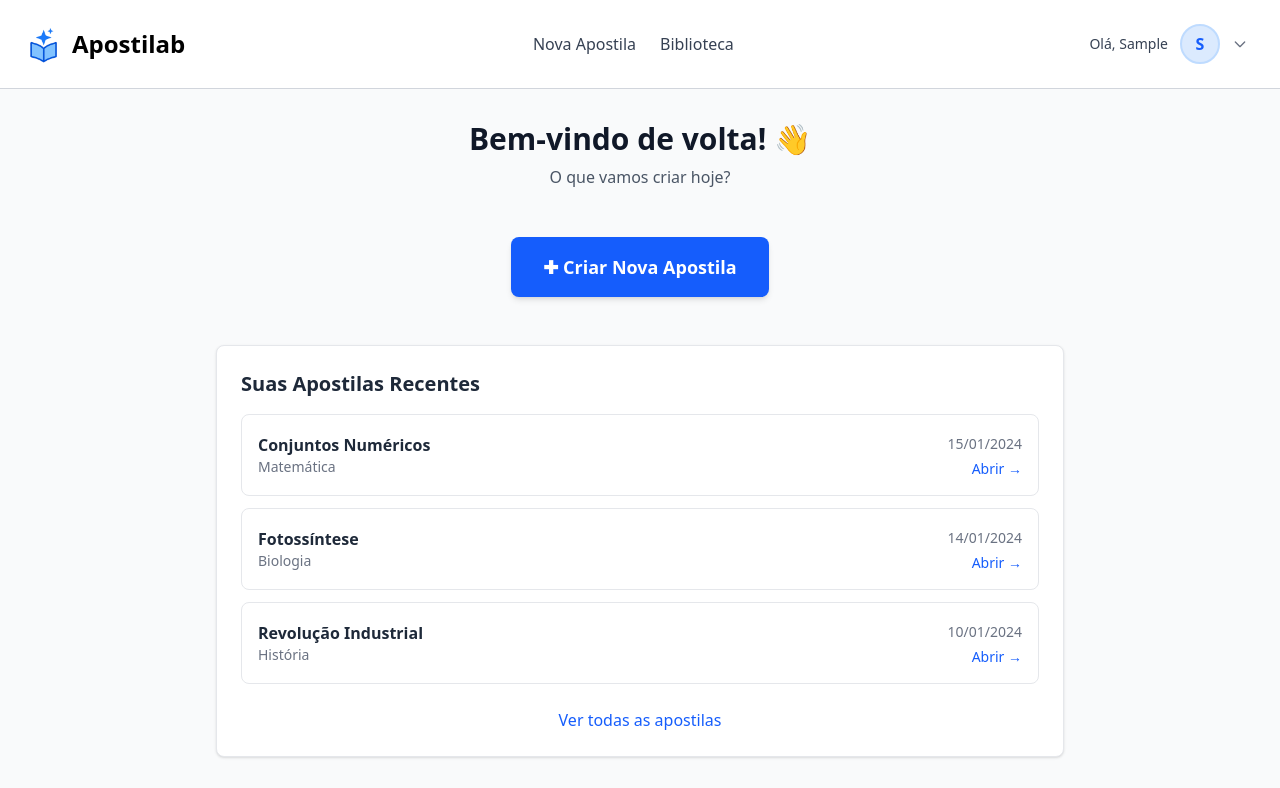
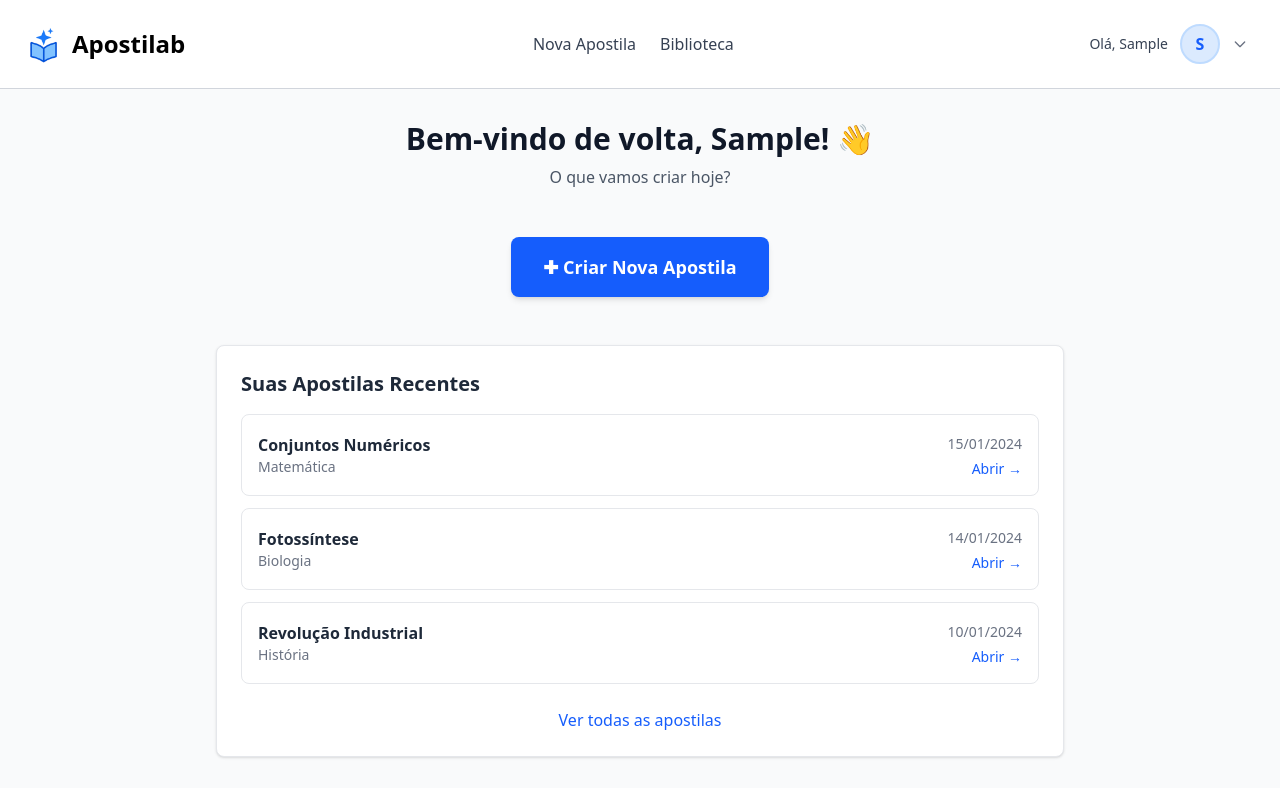
Before and after one commit to AnriaW/PDS-grupo3, a React (Vite) app: page /home in a window 1280 px wide. Shown: the top 788 px of the page. Built offline with nearby package versions, Linux system fonts and the light colour scheme; no server answers; sample sign-in values are in the browser's storage.

Commit message:
feat: mensagem dinâmica na home

```diff
--- a/src/pages/Home.jsx
+++ b/src/pages/Home.jsx
@@ -1,10 +1,19 @@
-import React from 'react';
+import React, { useState, useEffect } from 'react';
 import { Link } from 'react-router-dom';
 import Header from '../components/Header';
 import Footer from "../components/Footer";
 import CriarApostila from "../components/NewApostilaButton"
 
 const Dashboard = () => {
+  const [userName, setUserName] = React.useState('Usuário');
+
+  useEffect(() => {
+    const savedUser = localStorage.getItem('userData');
+    if (savedUser) {
+      setUserName(JSON.parse(savedUser).name);
+    };
+  }, []);
+
   const apostilasRecentes = [
     {
       id: 1,
@@ -34,7 +43,7 @@ const Dashboard = () => {
         {/* Saudação Simples */}
         <div className="text-center mb-12">
           <h1 className="text-3xl font-bold text-gray-900 mb-2">
-            Bem-vindo de volta! 👋
+            Bem-vindo de volta, {userName.split(' ')[0]}! 👋
           </h1>
           <p className="text-gray-600">
             O que vamos criar hoje?
```
